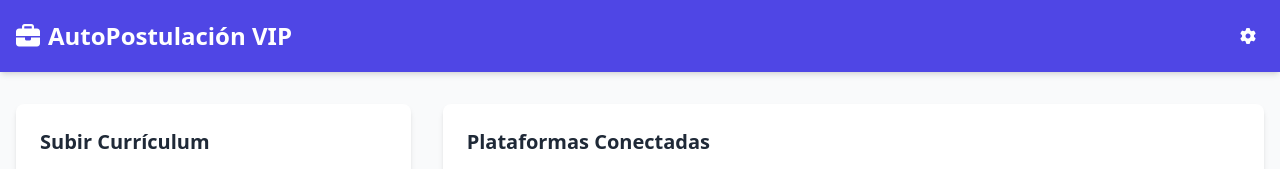
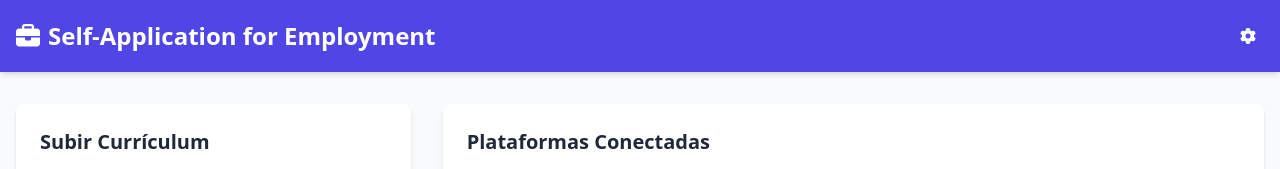
Before and after one commit to eduardogomezm/githubselfapplicationjobs, a plain HTML site: page index.html in a window 1280 px wide. Shown: the top 169 px of the page. Drawn offline with nearby package versions, Linux system fonts and the light colour scheme.

Commit message:
Update index.html

```diff
--- a/index.html
+++ b/index.html
@@ -34,7 +34,7 @@
             <div class="container mx-auto px-4 py-4 flex justify-between items-center">
                 <div class="flex items-center space-x-2">
                     <i class="fas fa-briefcase text-2xl"></i>
-                    <h1 class="text-2xl font-bold">AutoPostulación VIP</h1>
+                    <h1 class="text-2xl font-bold">Self-Application for Employment</h1>
                 </div>
                 <button id="configBtn" class="p-2 rounded-full hover:bg-indigo-500 transition">
                     <i class="fas fa-cog"></i>
```
